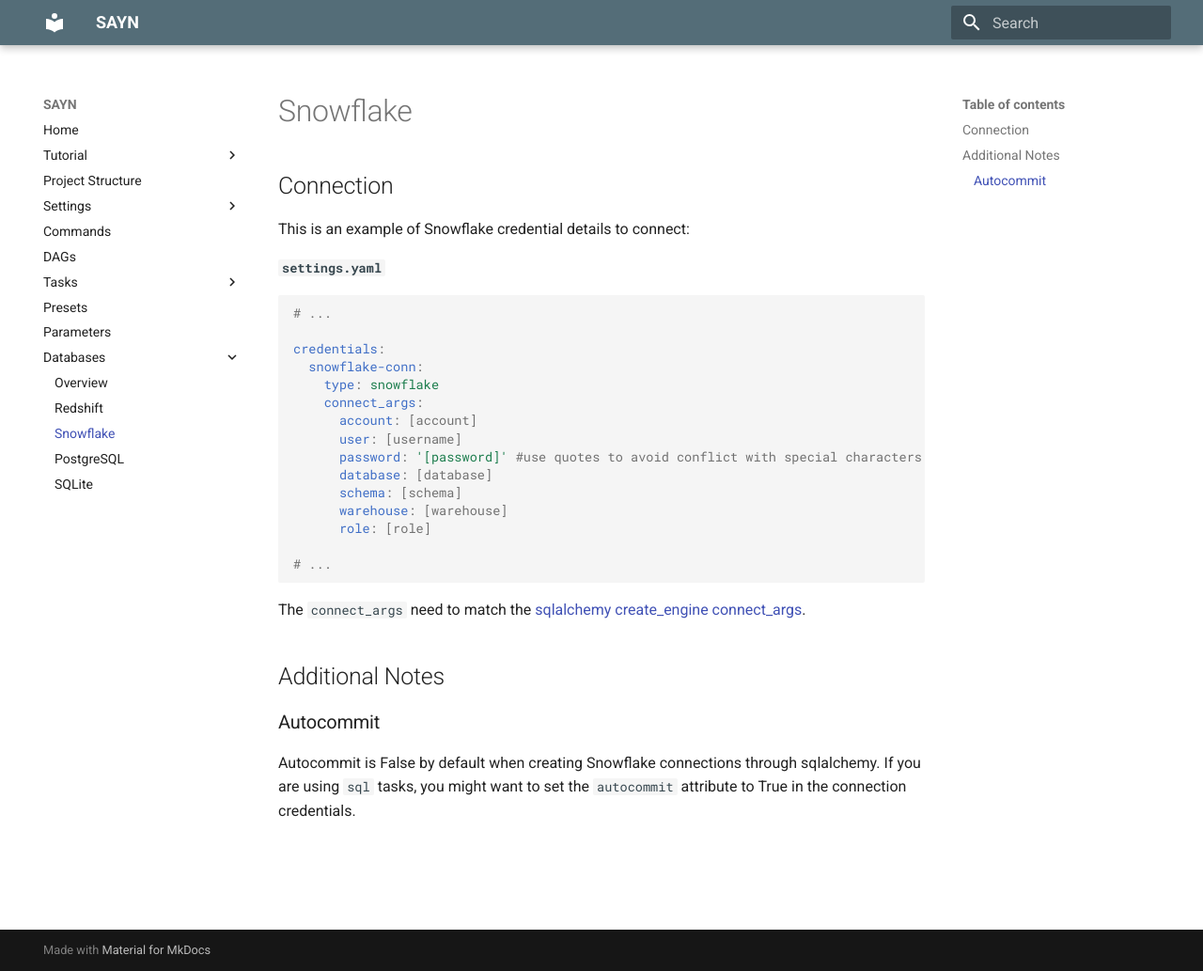
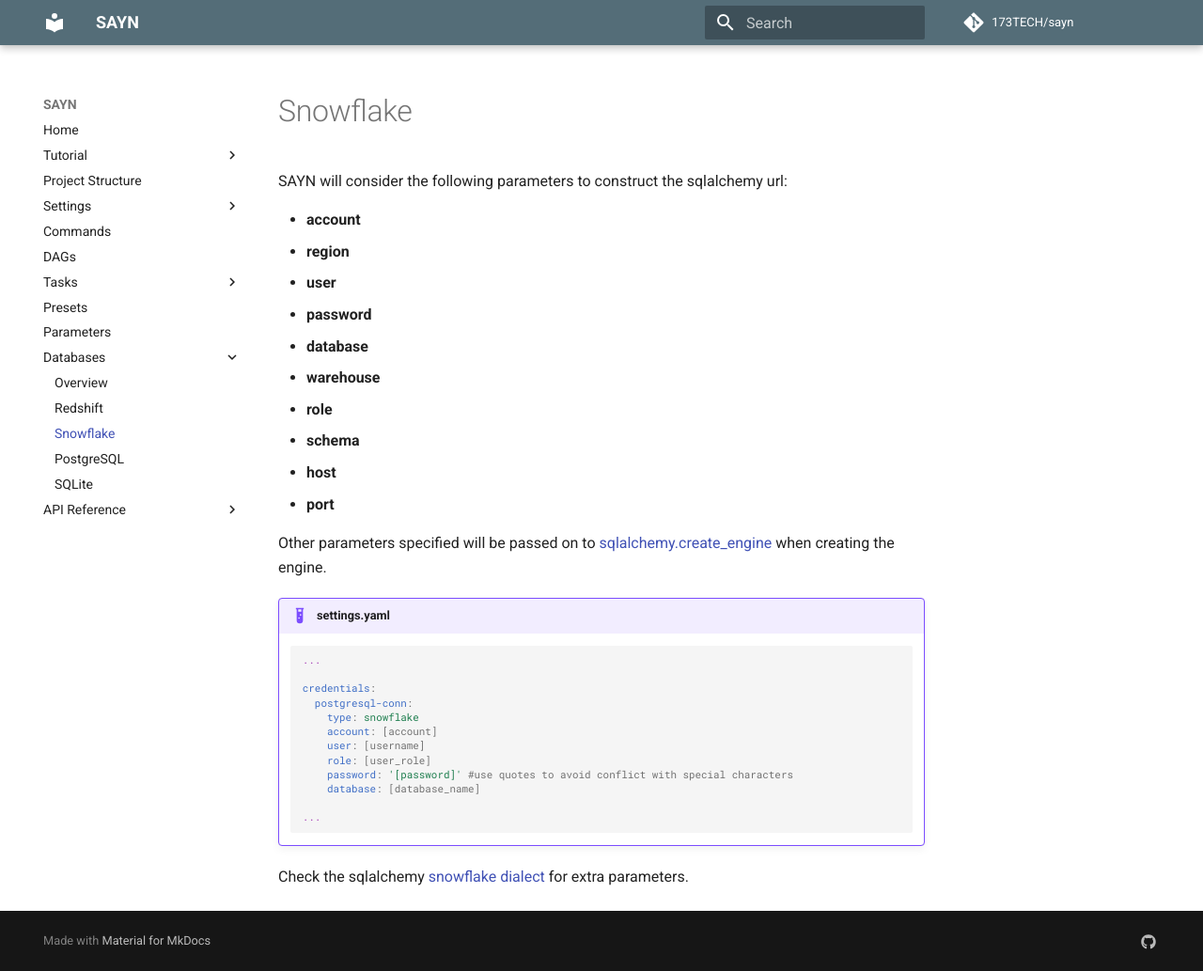
Before and after one commit to 173TECH/sayn, an MkDocs documentation site: the page built from docs/databases/snowflake.md, in a window 1280 px wide and 1033 px high. Shown: the whole window at 94% size. Built offline with MkDocs 1.6.1 and Material for MkDocs 9.7.7, drawn with Linux system fonts in a browser that asks for light colours; comment, search, counter and statistics services are not loaded.

Commit message:
Updates docs to latest changes

````diff
--- a/docs/databases/snowflake.md
+++ b/docs/databases/snowflake.md
@@ -1,33 +1,37 @@
 # Snowflake
 
-## Connection
+SAYN will consider the following parameters to construct the sqlalchemy url:
 
-This is an example of Snowflake credential details to connect:
+- **account**
+- **region**
+- **user**
+- **password**
+- **database**
+- **warehouse**
+- **role**
+- **schema**
+- **host**
+- **port**
 
-**`settings.yaml`**
+Other parameters specified will be passed on to
+[sqlalchemy.create_engine](https://docs.sqlalchemy.org/en/13/core/engines.html#sqlalchemy.create_engine)
+when creating the engine.
 
-```yaml
-# ...
+!!! example "settings.yaml"
+    ```yaml
+    ...
 
-credentials:
-  snowflake-conn:
-    type: snowflake
-    connect_args:
-      account: [account]
-      user: [username]
-      password: '[password]' #use quotes to avoid conflict with special characters
-      database: [database]
-      schema: [schema]
-      warehouse: [warehouse]
-      role: [role]
+    credentials:
+      postgresql-conn:
+        type: snowflake
+        account: [account]
+        user: [username]
+        role: [user_role]
+        password: '[password]' #use quotes to avoid conflict with special characters
+        database: [database_name]
 
-# ...
-```
+    ...
+    ```
 
-The `connect_args` need to match the [sqlalchemy create_engine connect_args](https://docs.snowflake.com/en/user-guide/python-connector-example.html#connecting-to-snowflake).
-
-## Additional Notes
-
-### Autocommit
-
-Autocommit is False by default when creating Snowflake connections through sqlalchemy. If you are using `sql` tasks, you might want to set the `autocommit` attribute to True in the connection credentials.
+Check the sqlalchemy [snowflake dialect](https://docs.snowflake.com/en/user-guide/sqlalchemy.html)
+for extra parameters.
--- a/mkdocs.yml
+++ b/mkdocs.yml
@@ -1,4 +1,8 @@
 site_name: SAYN
+
+repo_name: 173TECH/sayn
+repo_url: https://github.com/173TECH/sayn
+edit_uri: ""
 
 theme:
   name: material
@@ -17,8 +21,25 @@
       emoji_generator: !!python/name:materialx.emoji.to_svg
   - pymdownx.superfences
   - admonition
-  - codehilite
-  - mkautodoc
+  - toc:
+      permalink: true
+
+plugins:
+  - search
+  - mkdocstrings:
+      default_handler: python
+      handlers:
+        python:
+          rendering:
+            show_source: false
+      watch:
+        - sayn
+
+extra:
+  social:
+    - icon: fontawesome/brands/github
+      link: https://github.com/173TECH
+
 
 extra_css:
     - css/custom.css
@@ -50,3 +71,5 @@
     - PostgreSQL: databases/postgresql.md
     #- MySQL: databases/mysql.md
     - SQLite: databases/sqlite.md
+  - API Reference:
+    - Database: api/database.md
--- a/pyproject.toml
+++ b/pyproject.toml
@@ -39,7 +39,8 @@
 [tool.poetry.dev-dependencies]
 mkdocs = "^1.1.2"
 mkdocs-material = "^5.2.3"
-mkautodoc = "^0.1.0"
+mkdocstrings = "^0.11.4"
+
 [build-system]
 requires = ["poetry>=0.12"]
 build-backend = "poetry.masonry.api"
````
Also changed, not shown: docs/databases/overview.md (+8 -5 lines), docs/databases/postgresql.md (+17 -15 lines), docs/databases/sqlite.md (+5 -2 lines), docs/tasks/python.md (+1 -1 lines), 2 other files.
